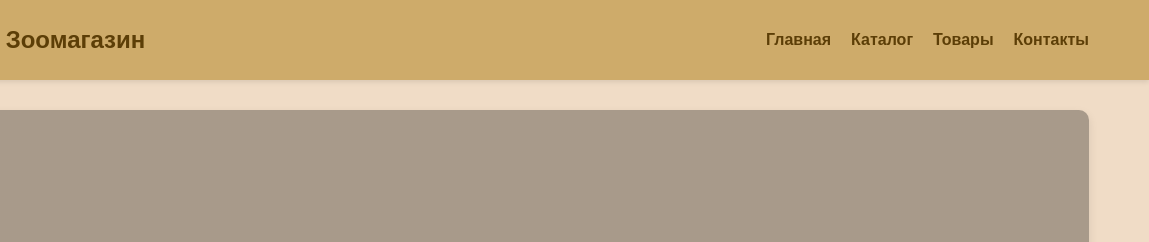
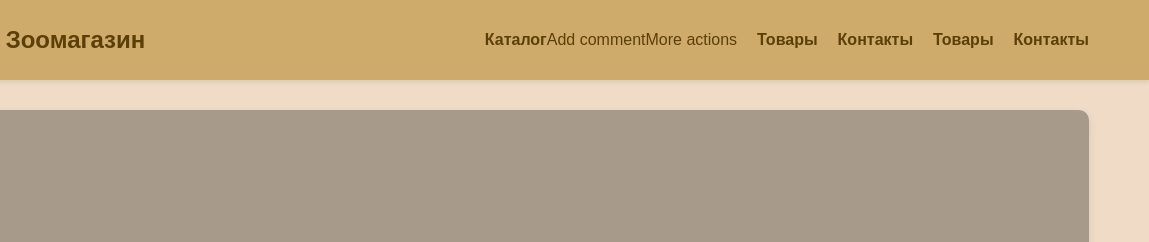
Before and after one commit to VladislavaVas/zoo-shop-website, a plain HTML site: page index.html in a window 1280 px wide. Shown: the top 242 px of the page, 131-1280 px from the left. Drawn offline with Linux system fonts and the light colour scheme.

Commit message:
Update index.html

```diff
--- a/index.html
+++ b/index.html
@@ -15,10 +15,11 @@
             </div>
             <nav>
                 <ul>
-                    <li><a href="index.html" class="active">Главная</a></li>
-                    <li><a href="catalog.html">Каталог</a></li>
+                    <li><a href="catalog.html">Каталог</a></li>Add commentMore actions
                     <li><a href="product.html">Товары</a></li>
                     <li><a href="contacts.html">Контакты</a></li>
+                    <li><a href="#">Товары</a></li>
+                    <li><a href="#">Контакты</a></li>
                 </ul>
             </nav>
         </div>
```
